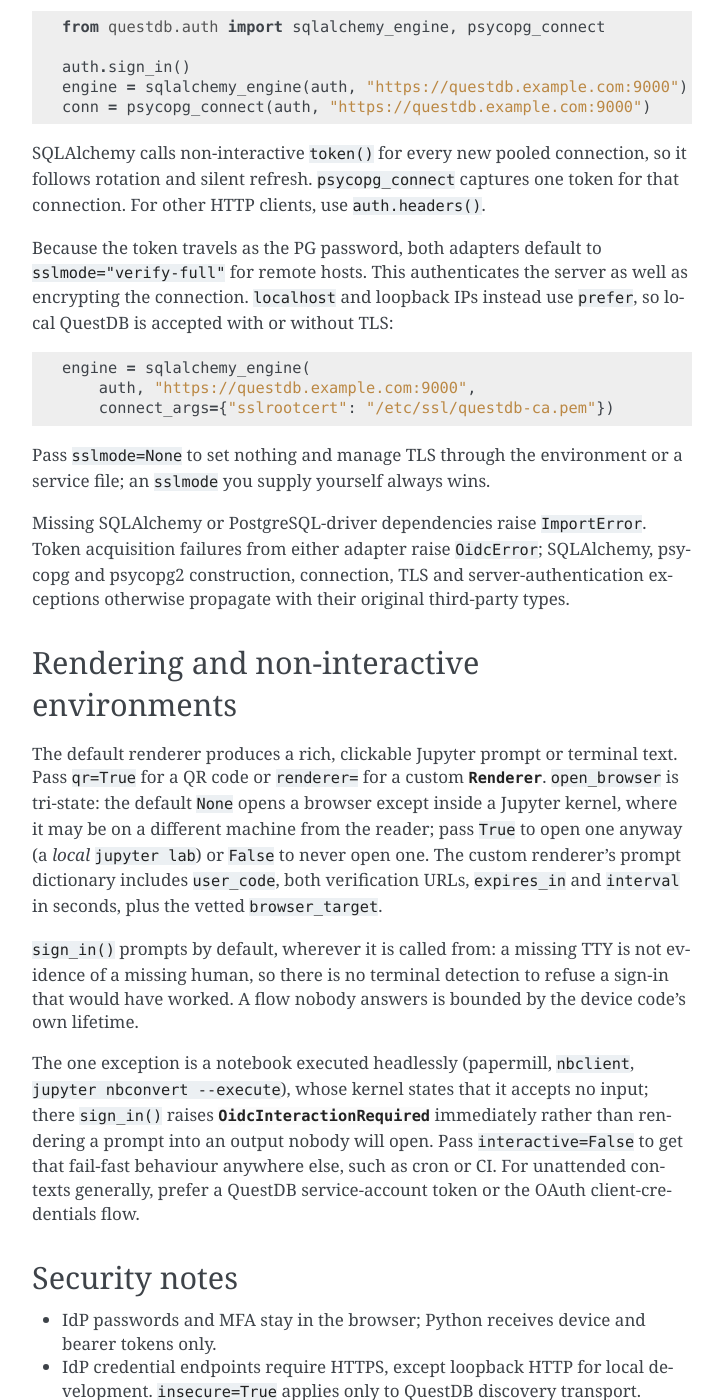
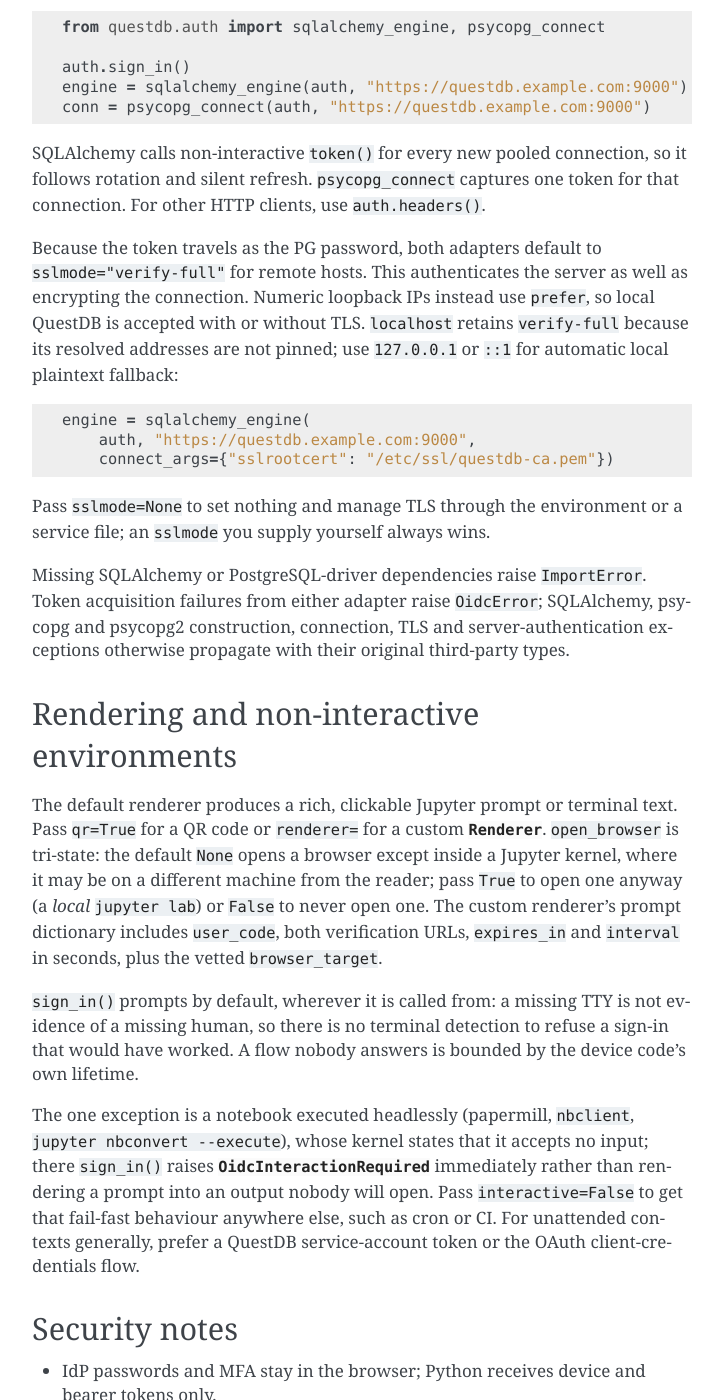
Before and after one commit to questdb/py-questdb-client, a Sphinx documentation site: the page built from docs/auth.rst, in a window 1280 px wide and 1400 px high, scrolled down 3890 px. Shown: the whole window, without its empty margins (388-1111 px from the left). Built offline with Sphinx 7.4.7, drawn with Linux system fonts in a browser that asks for light colours; some of the changed text lies outside the part shown.

Commit message:
fix(auth): require TLS for localhost PG

```diff
--- a/docs/auth.rst
+++ b/docs/auth.rst
@@ -206,8 +206,10 @@
 
 Because the token travels as the PG password, both adapters default to
 ``sslmode="verify-full"`` for remote hosts. This authenticates the server as
-well as encrypting the connection. ``localhost`` and loopback IPs instead use
-``prefer``, so local QuestDB is accepted with or without TLS::
+well as encrypting the connection. Numeric loopback IPs instead use ``prefer``,
+so local QuestDB is accepted with or without TLS. ``localhost`` retains
+``verify-full`` because its resolved addresses are not pinned; use
+``127.0.0.1`` or ``::1`` for automatic local plaintext fallback::
 
     engine = sqlalchemy_engine(
         auth, "https://questdb.example.com:9000",
@@ -263,8 +265,8 @@
   values from other sources or defense-in-depth; it does not HTML-escape.
 * Avoid logging tokens, authorization headers, or PG connection parameters.
 * The PG-wire adapters send the token as the ``_sso`` password, so remote hosts
-  default to ``sslmode="verify-full"``. ``localhost`` and loopback IPs use
-  ``prefer`` to support local servers without TLS. See
+  and hostnames such as ``localhost`` default to ``sslmode="verify-full"``.
+  Numeric loopback IPs use ``prefer`` to support local servers without TLS. See
   :ref:`the PG-wire section <oidc_pgwire>`.
 * ``Ctrl-C`` during :meth:`~questdb.auth.OidcDeviceAuth.sign_in` closes the
   provider permanently, and closing is shared: every ``Sender``,
```
Also changed, not shown: 2 other files.
